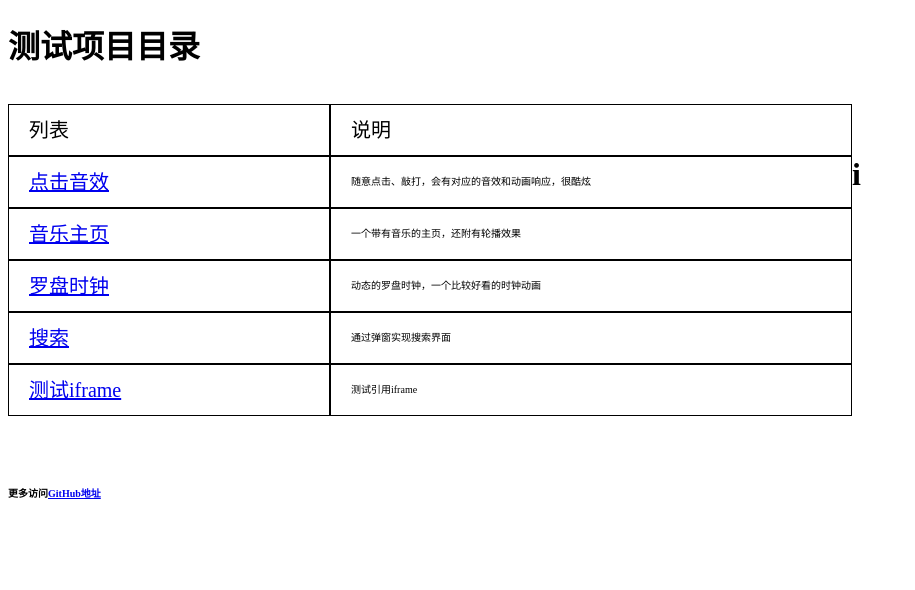
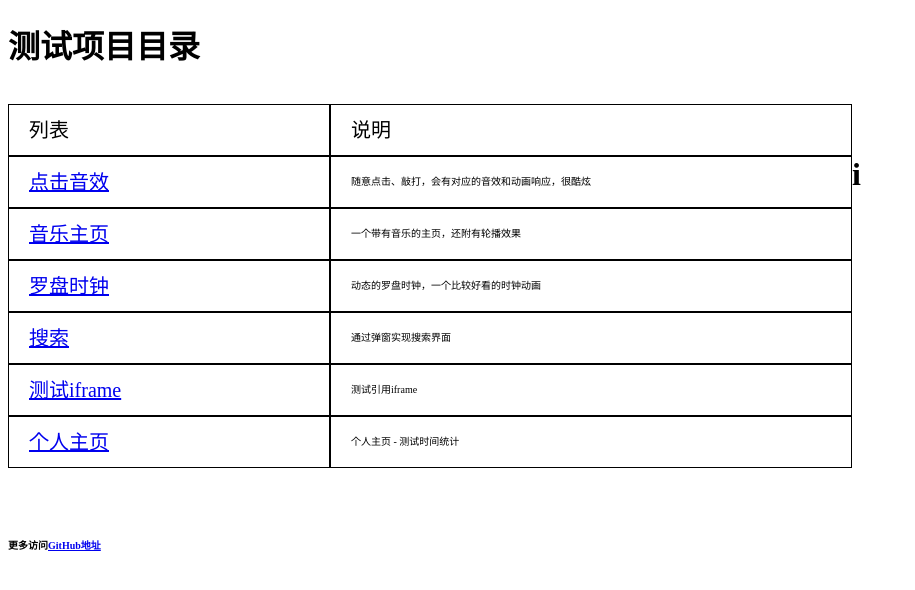
Before and after one commit to webPorter/github, a plain HTML site: page index.html in a window 1280 px wide. Shown: the whole page, without its empty margins (0-915 px from the left). Drawn offline with Linux system fonts and the light colour scheme.

Commit message:
Update index.html

```diff
--- a/index.html
+++ b/index.html
@@ -34,6 +34,10 @@
 			<span class="nav"><a href="https://github.crcce.xyz/iframe" target="_block">测试iframe</a></span>
 			<span class="note">测试引用iframe</span>
 		</div>
+		<div class="outer">
+			<span class="nav"><a href="https://github.crcce.xyz/iframe" target="_block">个人主页</a></span>
+			<span class="note">个人主页 - 测试时间统计</span>
+		</div>
 	</div>
 
 	<br><br><br>
```
